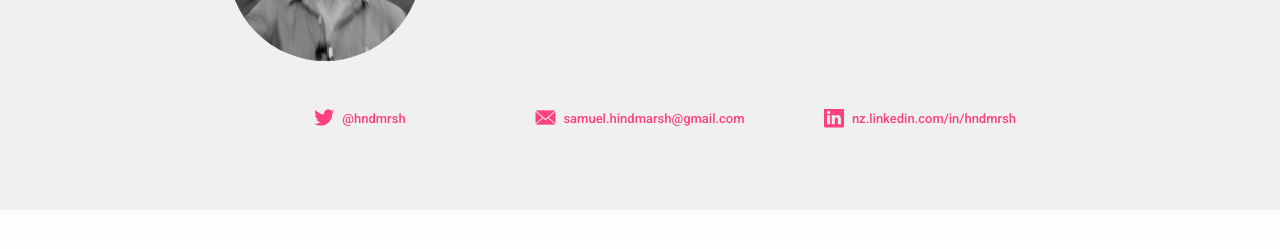
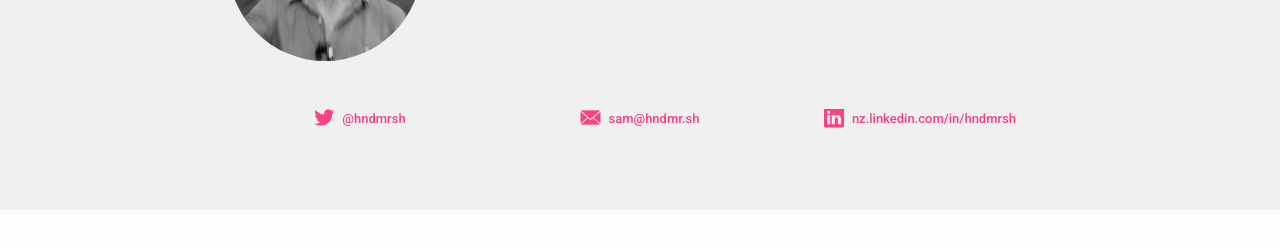
Before and after one commit to hndmrsh/archived.hndmrsh.github.io, a Jekyll site: the page built from index.html, in a window 1280 px wide. Shown: the part 439-688 px from the top of the page. Built offline with Jekyll 4.4.1, drawn with Linux system fonts in a browser that asks for light colours.

Commit message:
Updating email address

```diff
--- a/index.html
+++ b/index.html
@@ -17,7 +17,7 @@ layout: default
     <a href="https://twitter.com/hndmrsh"><i class="hndmrsh-icons flaticon-twitter1"></i>@hndmrsh</a>
   </div>
   <div class="hndmrsh-link mdl-card__supporting-text mdl-cell mdl-cell--4-col mdl-cell--12-col-tablet mdl-cell--12-col-phone">
-    <a href="mailto:samuel.hindmarsh@gmail.com"><i class="hndmrsh-icons flaticon-email5"></i>samuel.hindmarsh@gmail.com</a>
+    <a href="mailto:sam@hndmr.sh"><i class="hndmrsh-icons flaticon-email5"></i>sam@hndmr.sh</a>
   </div>
   <div class="hndmrsh-link hndmrsh-link-right mdl-card__supporting-text mdl-cell mdl-cell--4-col mdl-cell--12-col-tablet mdl-cell--12-col-phone">
     <a href="https://nz.linkedin.com/in/hndmrsh"><i class="hndmrsh-icons flaticon-linkedin12"></i>nz.linkedin.com/in/hndmrsh</a>
```
